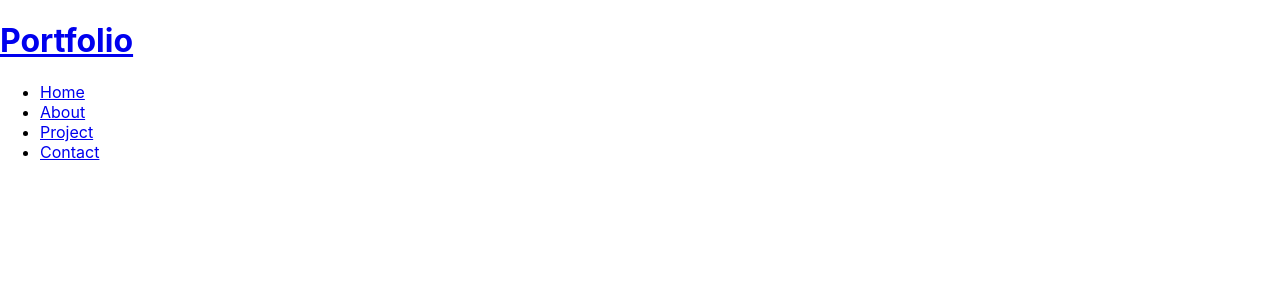
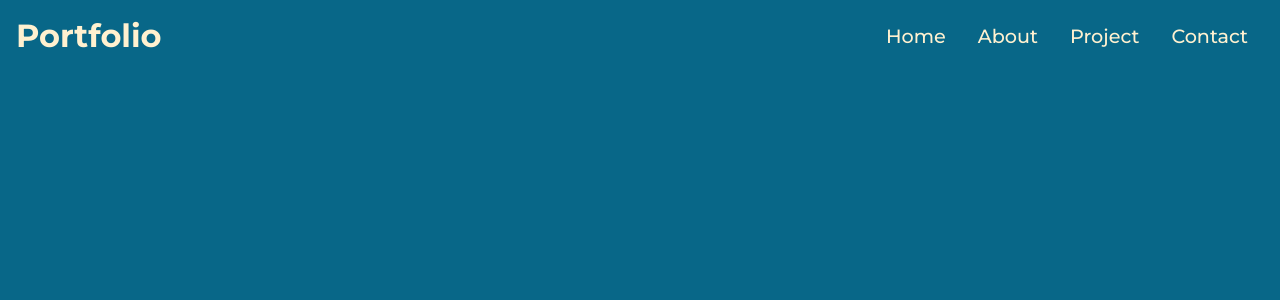
Before and after one commit to TSRodgers/react-portfolio, a React (Create React App) app: page / in a window 1280 px wide. Shown: the top 300 px of the page. Built offline with nearby package versions, Linux system fonts and the light colour scheme.

Commit message:
global style and nav styling

```diff
--- a/src/components/Nav.css
+++ b/src/components/Nav.css
@@ -0,0 +1,19 @@
+.nav {
+  display: flex;
+  justify-content: space-between;
+  align-items: center;
+  padding: 1rem;
+}
+
+.nav-links {
+  display: flex;
+}
+
+.nav-links li{
+  padding: 0 1rem;
+}
+
+.nav-links li a{
+  font-size: 1.2rem;
+  font-weight: 500;
+}
--- a/src/components/Nav.js
+++ b/src/components/Nav.js
@@ -1,13 +1,14 @@
 import React from 'react'
+import './Nav.css'
 import { Link } from 'react-router-dom'
 
 const Nav = () => {
   return (
-    <div>
+    <div className='nav'>
       <Link to='/'>
         <h1>Portfolio</h1>
       </Link>
-      <ul>
+      <ul className='nav-links'>
         <li>
           <Link to='/'>Home</Link>
         </li>
--- a/src/index.css
+++ b/src/index.css
@@ -1,13 +1,21 @@
-body {
+@import url('https://fonts.googleapis.com/css2?family=Montserrat:ital,wght@0,100;0,200;0,300;0,400;0,500;0,600;0,700;0,800;0,900;1,100;1,200;1,300;1,400;1,500;1,600;1,700;1,800;1,900&family=Raleway:ital,wght@0,100;0,200;0,300;0,400;0,500;0,600;0,700;0,800;0,900;1,100;1,200;1,300;1,400;1,500;1,600;1,700;1,800;1,900&display=swap');
+
+*{
+  box-sizing: border-box;
   margin: 0;
-  font-family: -apple-system, BlinkMacSystemFont, 'Segoe UI', 'Roboto', 'Oxygen',
-    'Ubuntu', 'Cantarell', 'Fira Sans', 'Droid Sans', 'Helvetica Neue',
-    sans-serif;
-  -webkit-font-smoothing: antialiased;
-  -moz-osx-font-smoothing: grayscale;
+  padding: 0;
+  font-family: 'Montserrat', sans-serif;
 }
 
-code {
-  font-family: source-code-pro, Menlo, Monaco, Consolas, 'Courier New',
-    monospace;
+body {
+  background: #086788;
 }
+
+h1, h4, p, a {
+  color: #fff1d0;
+  text-decoration: none;
+}
+
+ul {
+   list-style-type: none;
+}
```
